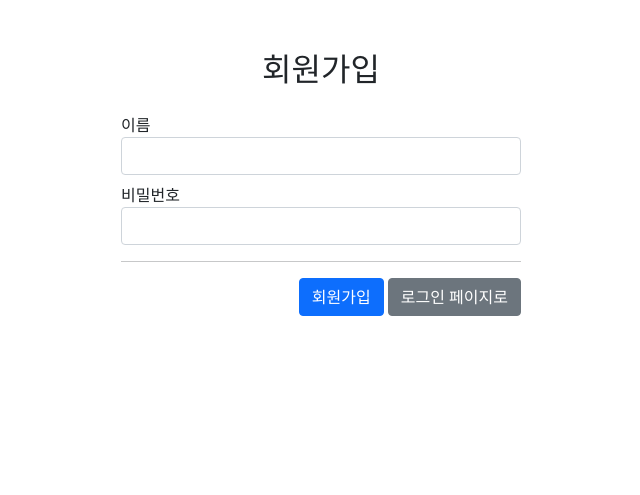
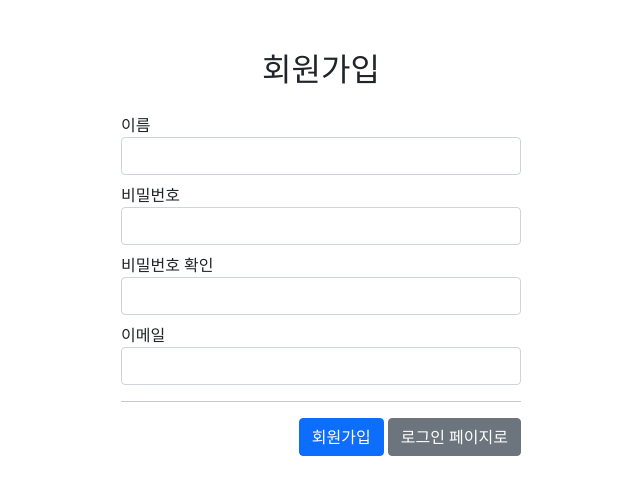
Before and after one commit to jeanallen928/django_individual_assignment, a Django app: page /sign-up/ in a window 1280 px wide. Shown: the part 56-551 px from the top of the page, without its empty margins (319-959 px from the left). Run offline with Django 4.2, Linux system fonts and the light colour scheme; parts of the project's set-up code (start-up, migrations or seed data) failed here and were passed over.

Commit message:
change bio to email

```diff
--- a/accounts/views.py
+++ b/accounts/views.py
@@ -16,14 +16,20 @@ def sign_up_view(request):
     elif request.method == 'POST':
         username = request.POST.get('username', '')
         password = request.POST.get('password', '')
-        if username == '' or password == '':
-            return render(request, 'accounts/signup.html', {'error': '이름과 패스워드는 필수입니다.'})
-        exist_user = get_user_model().objects.filter(username=username)
-        if exist_user:
-            return render(request, 'accounts/signup.html', {'error': '계정이 존재합니다.'})
+        password2 = request.POST.get('password2', '')
+        email = request.POST.get('email', '')
+
+        if password != password2:
+            return render(request, 'accounts/signup.html', {'error': '패스워드를 확인 해 주세요!'})
         else:
-            UserModel.objects.create_user(username=username, password=password)
-            return redirect('/sign-in')
+            if username == '' or password == '' or email == '':
+                return render(request, 'accounts/signup.html', {'error': '공백란이 있습니다.'})
+            exist_user = get_user_model().objects.filter(username=username)
+            if exist_user:
+                return render(request, 'accounts/signup.html', {'error': '계정이 존재합니다.'})
+            else:
+                UserModel.objects.create_user(username=username, password=password, email=email)
+                return redirect('/sign-in')
 
 
 def sign_in_view(request):
--- a/templates/accounts/signup.html
+++ b/templates/accounts/signup.html
@@ -17,6 +17,14 @@
                     <label for="password">비밀번호</label>
                     <input type="password" class="form-control" id="password" name="password">
                 </div>
+                <div class="form-group mt-2 mb-2">
+                    <label for="password2">비밀번호 확인</label>
+                    <input type="password" class="form-control" id="password2" name="password2">
+                </div>
+                <div class="form-group mt-2 mb-2">
+                    <label for="email">이메일</label>
+                    <input type="text" class="form-control" id="email" name="email">
+                </div>
                 {% if error %}
                     <div class="alert alert-danger" role="alert">
                         {{ error }}
--- a/templates/erp/home.html
+++ b/templates/erp/home.html
@@ -9,7 +9,7 @@
                 <div class="card">
                     <div class="card-body">
                         <h5 class="card-title">{{ user.username }}</h5>
-                        <p class="card-text"> {{ user.bio }}</p>
+                        <p class="card-text"> {{ user.email }}</p>
                     </div>
                 </div>
             </div>
```
Also changed, not shown: accounts/migrations/0001_initial.py, accounts/migrations/0002_remove_usermodel_bio.py (deleted), db.sqlite3.
